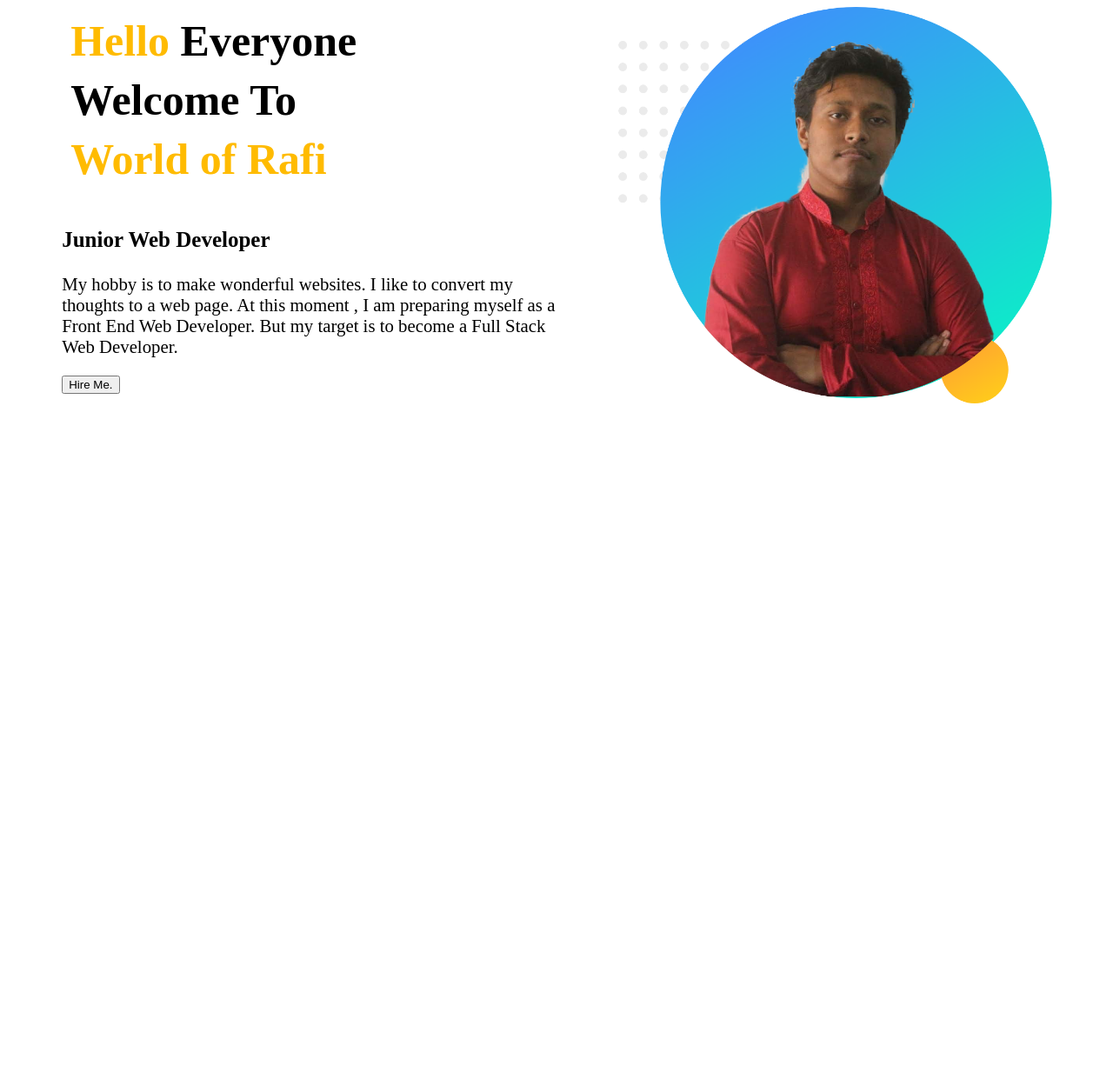
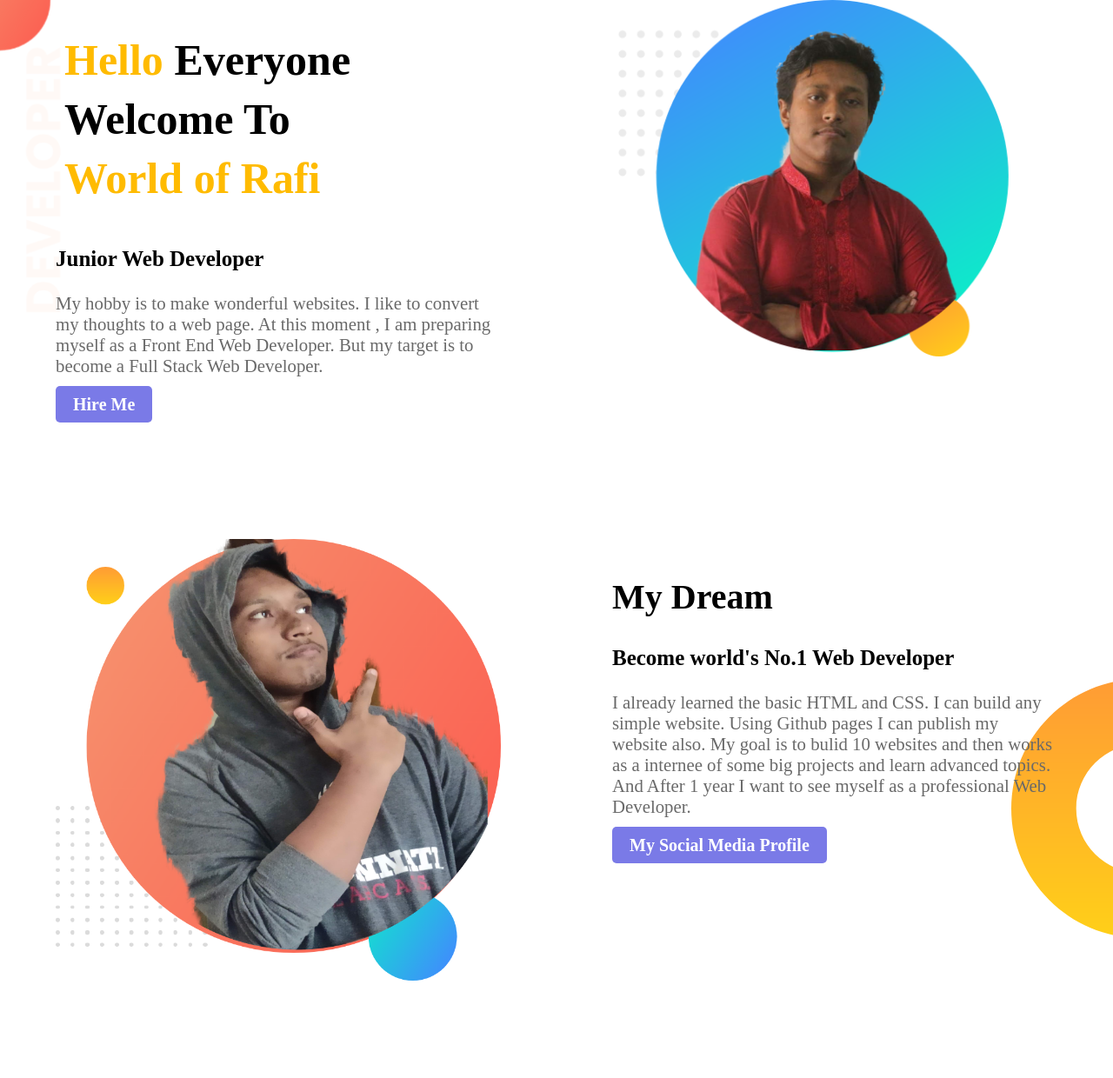
Before and after one commit to Towhidul-98/Portfolio, a plain HTML site: page Index.html in a window 1280 px wide. Shown: the whole page at 87% size. Before the commit the page ends 800 px from the top, so only its background shows below. Drawn offline with Linux system fonts and the light colour scheme.

Commit message:
@ section done

```diff
--- a/Index.html
+++ b/Index.html
@@ -8,19 +8,30 @@
 
 </head>
 <body>
-    <section>
+    <section class="top-banner">
         <div class="Division">
-            <h1 class="Head"><span class="diff_color">Hello</span> Everyone</h1>
+            <h1 id="head"><span class="diff_color">Hello</span> Everyone</h1>
             <h2 class="Head">Welcome To</h2>
             <h2 class="Head diff_color spe">World of Rafi</h2>
 
             <h3>Junior Web Developer</h3>
             <p class="Type">My hobby is to make wonderful websites. I like to convert my thoughts to a web page. At this moment , I am preparing myself as a Front End Web Developer. But my target is to become a Full Stack Web Developer. </p>
-            <button>Hire Me.</button>
+            <a href="https://www.linkedin.com/in/towhidul-islam-rafi-706706165/" target="_blank" class="link">Hire Me</a>
         </div>
         <div class="Division">
             <img src="images/My pictures/profile.png" alt="HI! I am Rafi">
         </div>
     </section>
+    <section class="second-banner">
+        <div class="Division">
+            <img src="images/My pictures/my-bg.png" alt="HI! I am Rafi">
+        </div>
+        <div class="Division pad2div2">
+             <h1 class="second-head">My Dream</h1>
+             <h3>Become world's No.1 Web Developer</h3>
+             <p  class="Type">I already learned the basic HTML and CSS. I can build any simple website. Using Github pages I can publish my website also.  My goal is to bulid 10 websites and then works as a internee of some big projects and learn advanced topics. And After 1 year I want to see myself as a professional Web Developer.</p>
+             <a href="https://www.facebook.com/mohammadtir.rafi" target="_blank" class="link">My Social Media Profile</a>
+        </div>
+    </section>
 </body>
 </html>
--- a/style.css
+++ b/style.css
@@ -1,5 +1,10 @@
 body{
+    margin:0;
     font-family: 'Times New Roman', Times, serif;
+}
+#head{
+    font-size: 50px;
+    margin:40px 10px 10px 10px;
 }
 .Head{
     font-size: 50px;
@@ -9,19 +14,51 @@ body{
     color: hsl(44, 100%, 50%)
 }
 .spe{
-    margin-bottom: 50px;
+      margin-bottom: 50px;
 }
 .Type{
-    font-size:130%
+    font-size:130%;
+    color: dimgray;
 }
 h3{
     font-size: 25px;
 }
 .Division{
-    width: 45%;
+    width: 40%;
     float:left;
     margin-left:5%;
+    padding-right: 5%;
 }
 .Division img{
     width:100%;
 }
+section{
+    height:500px;
+    padding-bottom: 120px;;
+}
+.top-banner{
+    background-image: url("images/Programming Hero/top-banner.png");
+    background-repeat: no-repeat;
+}
+.link{
+    text-decoration: none;
+    background-color: rgb(122, 122, 231);
+    color:white;
+    font-weight:600;
+    padding:10px 20px;
+    border-radius: 5px;
+    font-size: 20px;
+    background-image: linear-gradient(45 deg,rgb(189, 189, 252),rgb(60, 60, 250));
+}
+
+.second-banner{
+    background-image: url("images/Programming\ Hero/dream-bg.png");
+    background-repeat: no-repeat;
+    background-position: right;
+}
+.pad2div2{
+    padding-top: 10px;
+}
+.second-head{
+    font-size: 40px;
+}
```
Also changed, not shown: images/My pictures/my-bg.png (added), 1 other file.
